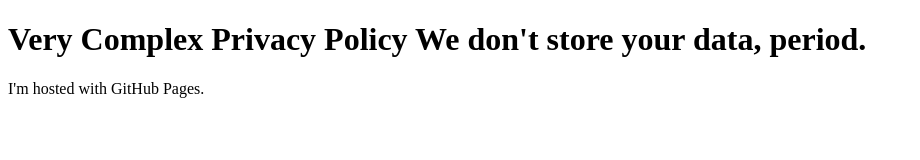
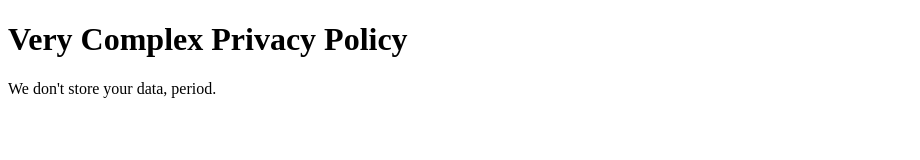
Before and after one commit to kloudxofficial/kloudxofficial.github.io, a plain HTML site: page index.html in a window 1280 px wide. Shown: the whole page, without its empty margins (0-920 px from the left). Drawn offline with Linux system fonts and the light colour scheme.

Commit message:
Update index.html

```diff
--- a/index.html
+++ b/index.html
@@ -2,8 +2,7 @@
 <html>
 <body>
 <h1>Very Complex Privacy Policy
-We don't store your data, period.
 </h1>
-<p>I'm hosted with GitHub Pages.</p>
+<p>We don't store your data, period.</p>
 </body>
 </html>
```
